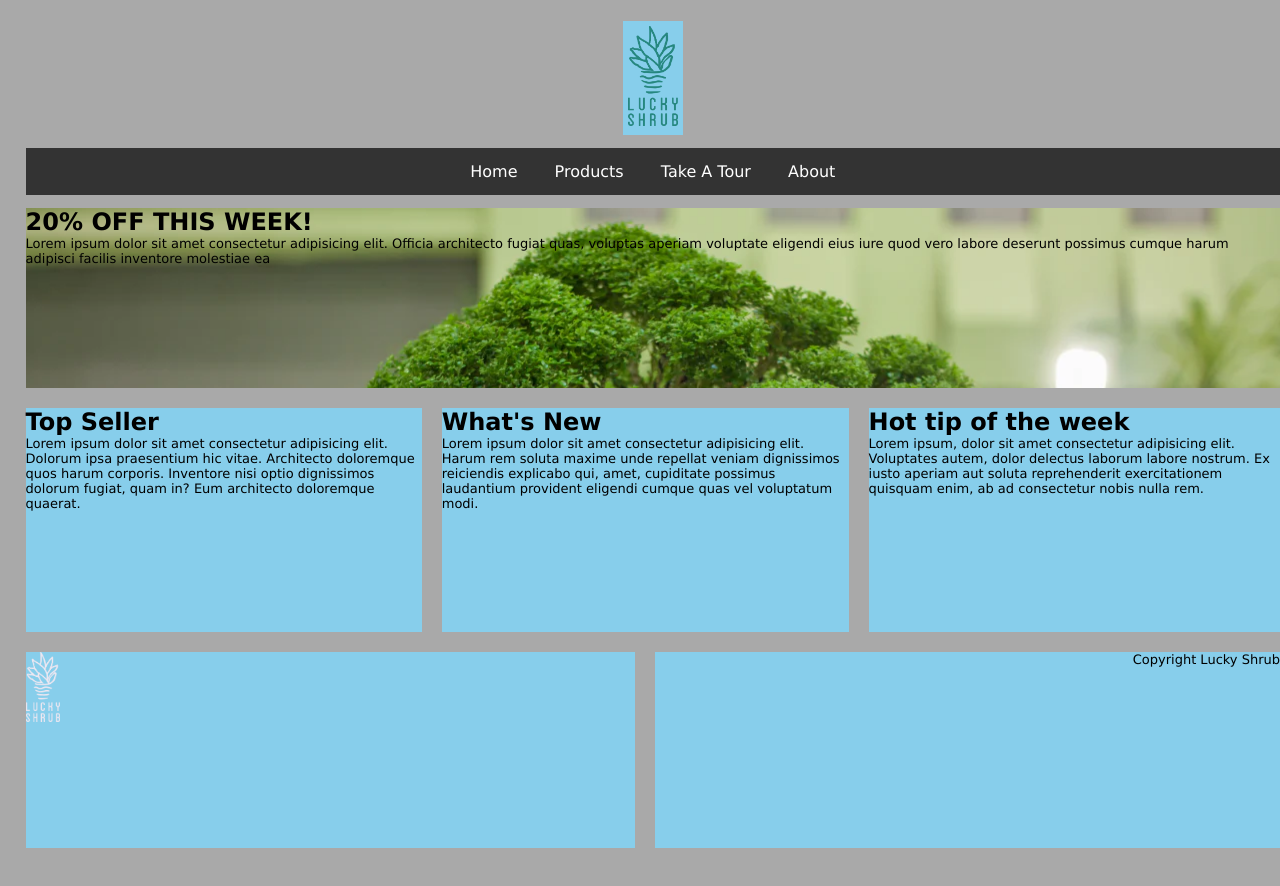
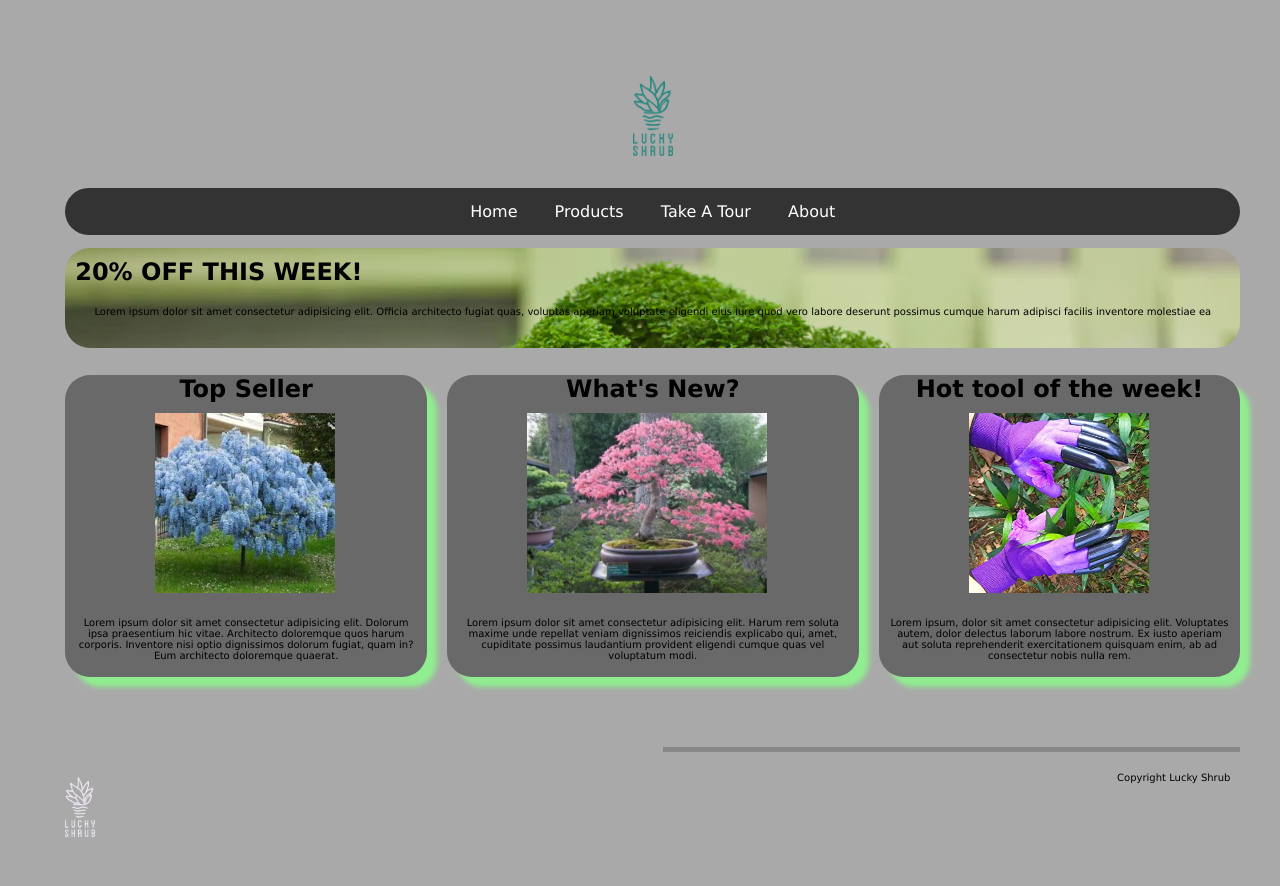
Before and after one commit to tgilly93/FEND_Coursera, a website: page LL_ProjectWebsite/grid_index.html in a window 1280 px wide. Drawn offline with Linux system fonts and the light colour scheme.

Commit message:
!st edition of Lucky Shrub Website - indep Project

```diff
--- a/LL_ProjectWebsite/css_grid.css
+++ b/LL_ProjectWebsite/css_grid.css
@@ -10,13 +10,10 @@ body {
     margin-bottom: 3rem;
     margin-left: 1%;
     margin-right: 1%;
+    padding: 20px;
     background-color: darkgrey;
     width: 100%;
     min-height: 100vh;
-}
-
-[class ^="box-"] {
-    background-color: skyblue;
 }
 
 .container {
@@ -25,6 +22,7 @@ body {
     gap: 20px;
     margin-left: 1%;
     margin-right: 1%;
+    padding: 20px;
     grid-template-rows: 70px 50px auto auto auto ;
     grid-template-areas:
         "A A A A   A A A A   A A A A"
@@ -50,43 +48,53 @@ body {
 .box-3 {
     grid-area: C;
     background-image: url("bonzai.png");
+    height: 100px;
+    border-radius: 25px;
 }
 
 .box-4 {
     grid-area: D;
     grid-column: span 4;
+    background-color: dimgray;
+    border-radius: 25px;
+    box-shadow: 10px 10px 5px lightgreen;
 }
 .box-5 {
     grid-area: D;
     grid-column: span 4;
+    background-color: dimgray;
+    border-radius: 25px;
+    box-shadow: 10px 10px 5px lightgreen;
 }
 
 .box-6 {
     grid-area: D;
     grid-column: span 4;
+    background-color: dimgray;
+    border-radius: 25px;
+    box-shadow: 10px 10px 5px lightgreen;
 }
 
 .box-7 {
     grid-area: E;
-    grid-column: span 6
+    grid-column: span 6;
+    padding-top: 80px;
 }
 
 .box-8 {
     grid-area: E;
     grid-column: span 6;
-    display: grid;
-    font-size: 15px;
-    text-align: right;
+    padding-top: 50px;
 }
 
 .shrub {
     max-width: 100%;
-    height: 100px;
+    height: 80px;
 }
 
 .footshrub {
     max-width: 50%;
-    height: 70px;
+    height: 60px;
 }
 
 nav li {
@@ -100,20 +108,63 @@ nav ul {
     padding: 0px;
     overflow: hidden;
     background-color: #333;
+    border-radius: 25px;
 }
 
 li a {
     display: block;
-  color: white;
-  text-align: center;
-  padding: 14px 16px;
-  text-decoration: none;
+    color: white;
+    text-align: center;
+    padding: 14px 16px;
+    text-decoration: none;
 }
 
 li a:hover {
     background-color: rgb(196, 187, 187);
   }
 
-  p {
-    font-size: small;
+p {
+    font-size: x-small;
+    text-align: center;
+    padding: 10px;
   }
+
+.cherry {
+    height: 200px;
+    padding: 10px;
+    padding-left: 80px;
+  }
+
+.glove {
+    height: 200px;
+    padding: 10px;
+    padding-left: 90px;
+  }
+
+.blue {
+    height: 200px;
+    padding: 10px;
+    padding-left: 90px;
+  }
+
+h2 {
+    text-align: center;
+}
+
+footer > p {
+    text-align: end;
+    padding-top: 20px;
+}
+
+h1 {
+    padding: 10px;
+}
+
+hr {
+    margin-left: auto;
+    margin-right: auto;
+    height: 5px;
+    background-color:#666;
+    opacity: 0.5;
+    border: none;
+}
--- a/LL_ProjectWebsite/grid_index.html
+++ b/LL_ProjectWebsite/grid_index.html
@@ -35,6 +35,7 @@
         <div class="box-4">
             <article>
                 <h2>Top Seller</h2>
+                <img src="blue_tree.png" class="blue" alt="blue tree">
                 <p>
                     Lorem ipsum dolor sit amet consectetur adipisicing elit. Dolorum ipsa praesentium hic vitae. Architecto doloremque quos harum corporis. Inventore nisi optio dignissimos dolorum fugiat, quam in? Eum architecto doloremque quaerat.
                 </p>
@@ -42,7 +43,8 @@
         </div>
         <div class="box-5">
             <article>
-                <h2>What's New</h2>
+                <h2>What's New?</h2>
+                <img src="cherry_bonz.png" class="cherry" alt="cherry tree">
                 <p>
                     Lorem ipsum dolor sit amet consectetur adipisicing elit. Harum rem soluta maxime unde repellat veniam dignissimos reiciendis explicabo qui, amet, cupiditate possimus laudantium provident eligendi cumque quas vel voluptatum modi.
                 </p>
@@ -50,17 +52,23 @@
         </div>
         <div class="box-6">
             <article>
-                <h2>Hot tip of the week</h2>
+                <h2>Hot tool of the week!</h2>
+                <img src="gloves.png" class="glove" alt="gloves">
                 <p>
                     Lorem ipsum, dolor sit amet consectetur adipisicing elit. Voluptates autem, dolor delectus laborum labore nostrum. Ex iusto aperiam aut soluta reprehenderit exercitationem quisquam enim, ab ad consectetur nobis nulla rem.
                 </p>
             </article>
         </div>
         <div class="box-7">
-            <img src="shrub_footer.png" class="footshrub" alt="Footer Logo">
+            <footer>
+                <img src="shrub_footer.png" class="footshrub" alt="Footer Logo">
+            </footer>
         </div>
         <div class="box-8">
-            <p class="ft_text">Copyright Lucky Shrub</p>
+            <footer>
+                <hr>
+                <p class="ft_text">Copyright Lucky Shrub</p>
+            </footer>
         </div>
     </di>
 </body>
--- a/LL_ProjectWebsite/styles.css
+++ /dev/null
@@ -1,74 +0,0 @@
-body {
-    background-color: darkgrey;
-    font-family: Verdana, Geneva, Tahoma, sans-serif;
-    margin-top: 3rem;
-    margin-bottom: 100rem;
-    margin-left: 5%;
-    margin-right: 5%;
-}
-
-h1 {
-    font-size: 3rem;
-}
-
-h2 {
-    font-size: 2rem;
-}
-
-header > img {
-    display: block;
-    margin-left: auto;
-    margin-right: auto;
-    padding: 20px;
-}
-
-nav ul {
-    list-style: none;
-    text-align: center;
-    margin: 0px;
-    padding: 7px;
-    overflow: hidden;
-    background-color: #333;
-}
-
-nav li {
-    display: inline-block;
-}
-
-section {
-    display: flex;
-}
-
-article {
-    flex: 1;
-}
-
-footer {
-    display: flex;
-    margin-top: 500px;
-}
-
-footer div {
-    flex: 1;
-}
-
-.shrub {
-    max-width: 100%;
-    height: 100px;
-}
-
-.footshrub {
-    max-width: 50%;
-    height: 120px;
-}
-
-li a {
-    display: block;
-  color: white;
-  text-align: center;
-  padding: 14px 16px;
-  text-decoration: none;
-}
-li a:hover {
-    background-color: rgb(196, 187, 187);
-  }
```
Also changed, not shown: LL_ProjectWebsite/index.html (deleted, +0 -62 lines), LL_ProjectWebsite/blue_tree.png (added), LL_ProjectWebsite/cherry_bonz.png (added), LL_ProjectWebsite/gloves.png (added).
